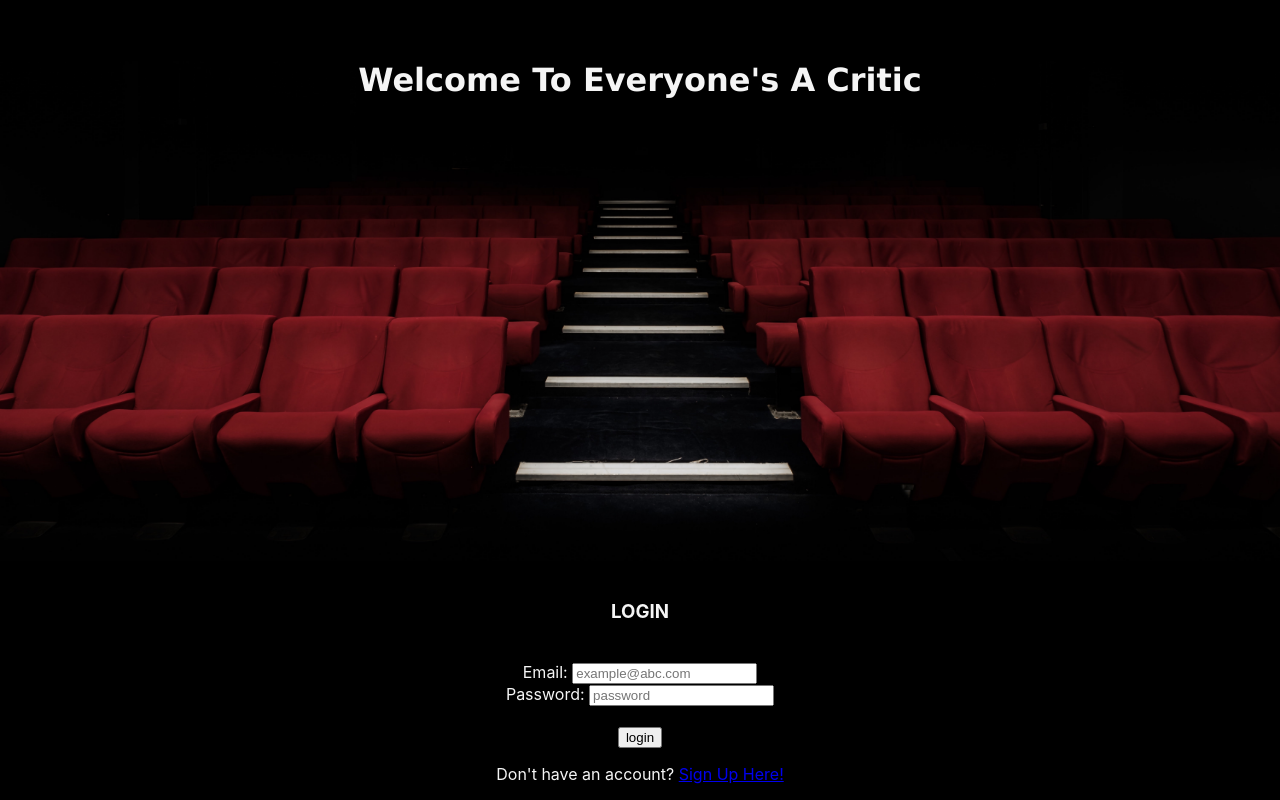
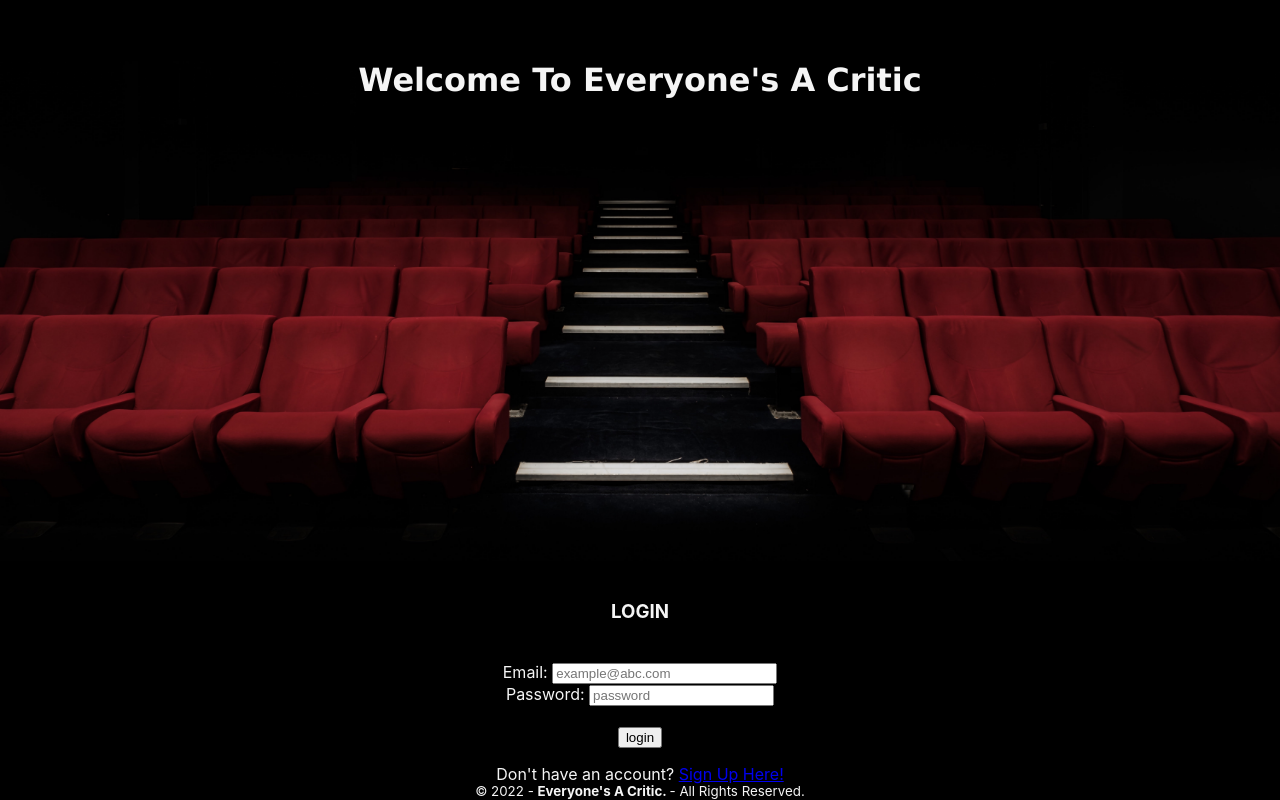
Before and after one commit to milanm1120/react-movie-app-frontend, a React (Create React App) app: page / in a window 1280 px wide. Built offline with nearby package versions, Linux system fonts and the light colour scheme; no server answers.

Commit message:
clean up code and create footer

```diff
--- a/src/App.js
+++ b/src/App.js
@@ -21,6 +21,7 @@ import StarRating from './components/OldStarRating';
 import MovieItemDetail from './components/MovieItemDetail';
 import CreateComment from './components/CreateComment';
 import FavoritesContainer from './containers/FavoritesContainer';
+import Footer from './components/Footer';
 
 
 class App extends Component {
@@ -53,6 +54,7 @@ class App extends Component {
           <Route exact path='/movie/:id/view' component={MovieItemDetail} />
           <Route exact path='/movie/:id/comment' component={CreateComment} />
           <Route exact path='/favorites' component={FavoritesContainer} />
+          <Footer />
         </Router>
 
         {/* <StarRating /> */}
--- /dev/null
+++ b/src/components/Footer.js
@@ -0,0 +1,13 @@
+import React from 'react'
+import '../stylesheets/Footer.css'
+
+function Footer() {
+  return (
+    <footer className='footer'>
+        <br/>
+        <small>&copy; 2022 - <strong>Everyone's A Critic. </strong>- All Rights Reserved.</small>
+    </footer>
+  )
+}
+
+export default Footer
--- a/src/components/Header.js
+++ b/src/components/Header.js
@@ -1,37 +1,20 @@
-import React, { Component } from 'react';
 import LogoutNavBar from './LogoutNavBar';
 import '../stylesheets/Header.css'
 
 
-class Header extends Component {
-
-  handleLogout = () => {
-    console.log('header test logout')
-    localStorage.removeItem("react_token");
-    window.location.reload(false);
-    }
-
-
-
-  render() {
+function Header() {
     const react_token = localStorage.getItem("react_token")
     console.log(react_token)
+
     return (
-
         <div className = 'displayheader'>
-
-              <LogoutNavBar />
+            <LogoutNavBar />
               <br/>
-              {/* { react_token && react_token != 'undefined' ?
-                <button className='logout' onClick={this.handleLogout}>LOGOUT</button>
-                : ''} */}
             <div className= 'header-container'>
-              <h1>Welcome To Everyone's A Critic</h1>
+                <h1>Welcome To Everyone's A Critic</h1>
             </div>
         </div>
-
     )
-  }
 }
 
 export default Header;
--- a/src/components/Login.js
+++ b/src/components/Login.js
@@ -2,8 +2,6 @@ import React, { Component } from 'react'
 import { connect } from 'react-redux';
 import { Link } from 'react-router-dom'
 import { Redirect } from 'react-router';
-import { useHistory } from 'react-router-dom/cjs/react-router-dom.min';
-import { addUser } from '../redux/actions/addUser';
 import { loginUser } from '../redux/actions/loginUser';
 import '../stylesheets/Login.css'
 
@@ -19,7 +17,6 @@ class Login extends Component {
         })
     }
 
-
     handleSubmit = (event) => {
         event.preventDefault()
         { this.props.loginUser(this.state) }
@@ -28,16 +25,15 @@ class Login extends Component {
         let loginError = react_token == 'undefined' ? true : false
         this.setState({                                     //resets the form 'cleared out' after submitted
              loginError: loginError
-        }
-        )
+            });
         console.log(this.state);
     }
 
   render() {
     const react_token = localStorage.getItem("react_token")
-    console.log(this.state.authError)
-    console.log(this.state.loginError)
-    console.log('react_token')
+    // console.log(this.state.authError)
+    // console.log(this.state.loginError)
+    // console.log('react_token')
     return (
       <div className='login-container'>
           { react_token && react_token != 'undefined' ? <Redirect to="/home" /> :
@@ -50,7 +46,7 @@ class Login extends Component {
               <br/>
               <form onSubmit={(event) => this.handleSubmit(event)} >
                   <label>Email: </label>
-              <input type='email' name='email' className='login-field' placeholder='example@abc.com' value={this.state.email} onChange={(event) => this.handleChange(event)} required /><br/>
+                  <input type='email' name='email' className='login-field' placeholder='example@abc.com' value={this.state.email} size="25" onChange={(event) => this.handleChange(event)} required /><br/>
                   <label>Password: </label>
                   <input type='password' name='password' className='login-field' placeholder='password' value={this.state.password} onChange={(event) => this.handleChange(event)} required /><br/><br/>
                   <input type='submit' value='login' id='login-btn' className="btn btn-success" />
@@ -59,11 +55,8 @@ class Login extends Component {
           </div>
             }
       </div>
-
     )
   }
 }
 
-
-
 export default connect(null, {loginUser})(Login)          //we don't need to know whats in our store, we are only adding to our store. So we use 'null' instead of mapStateToProps. The second function is our ./redux/action/addUser
--- a/src/components/MovieItemDetail.js
+++ b/src/components/MovieItemDetail.js
@@ -1,5 +1,4 @@
 import React, { Component } from 'react'
-import { addToFavorite } from '../redux/actions';
 import { connect } from 'react-redux'
 import CreateComment from './CreateComment';
 import '../stylesheets/MovieItems.css'
--- a/src/components/MovieItems.js
+++ b/src/components/MovieItems.js
@@ -1,8 +1,5 @@
 import React, { Component } from 'react'
-import { addToFavorite } from '../redux/actions';
 import { Link } from 'react-router-dom';
-import { Route } from 'react-router-dom';
-import { connect } from 'react-redux'
 import '../stylesheets/MovieItems.css'
 
 const imageUrlComponent = 'https://image.tmdb.org/t/p/w342';
--- /dev/null
+++ b/src/stylesheets/Footer.css
@@ -0,0 +1,8 @@
+footer {
+    position:absolute;
+    left: 0;
+    bottom: 0;
+    right: 0;
+    color: whitesmoke;
+    text-align: center;
+}
```
Also changed, not shown: src/components/CreateComment.js (+1 -9 lines), src/components/Home.js (+3 -22 lines), src/components/LogoutNavBar.js (+1 -7 lines). Lines whose indentation alone changed are shown as unchanged.
